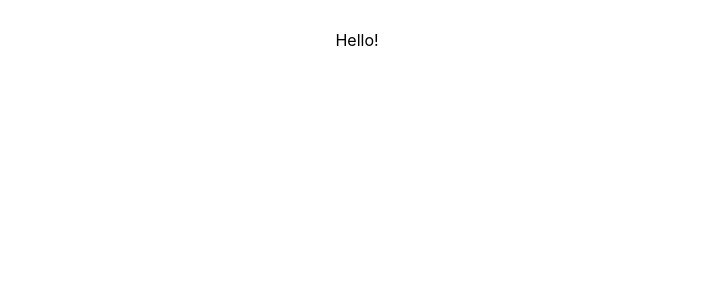
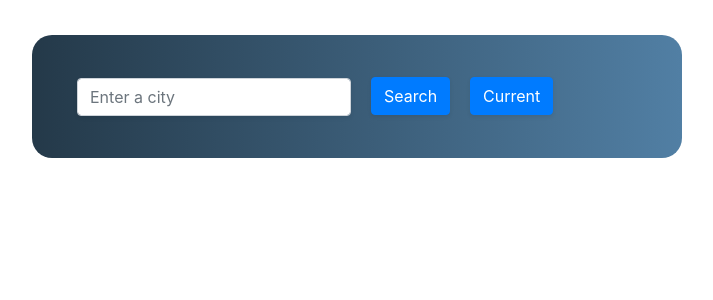
Before and after one commit to MireB/my-react-app, a React (Create React App) app: page / in a window 1280 px wide. Shown: the top 300 px of the page, without its empty margins (283-996 px from the left). Built offline with nearby package versions, Linux system fonts and the light colour scheme.

Commit message:
Created WeatherApp and Searching Tool

```diff
--- a/src/App.css
+++ b/src/App.css
@@ -1,38 +1,7 @@
 .App {
   text-align: center;
+  background-color: white;
+  max-width: 650px;
+  display: block;
+  margin: auto;
 }
-
-.App-logo {
-  height: 40vmin;
-  pointer-events: none;
-}
-
-@media (prefers-reduced-motion: no-preference) {
-  .App-logo {
-    animation: App-logo-spin infinite 20s linear;
-  }
-}
-
-.App-header {
-  background-color: white;
-  min-height: 100vh;
-  display: flex;
-  flex-direction: column;
-  align-items: center;
-  justify-content: center;
-  font-size: calc(10px + 2vmin);
-  color: white;
-}
-
-.App-link {
-  color: #61dafb;
-}
-
-@keyframes App-logo-spin {
-  from {
-    transform: rotate(0deg);
-  }
-  to {
-    transform: rotate(360deg);
-  }
-}
--- a/src/App.js
+++ b/src/App.js
@@ -1,5 +1,6 @@
 import "./App.css";
 import WeatherApp from "./WeatherApp";
+import "bootstrap/dist/css/bootstrap.min.css";
 
 function App() {
   return (
--- /dev/null
+++ b/src/SearchingTool.css
@@ -0,0 +1,12 @@
+.form-inline {
+  text-align: center;
+  padding-left: 30px;
+  padding-right: 30px;
+  margin-top: 25px;
+  margin-bottom: 25px;
+}
+
+.btn {
+  margin-left: 20px;
+  margin-top: 7px;
+}
--- /dev/null
+++ b/src/SearchingTool.js
@@ -0,0 +1,29 @@
+import React from "react";
+
+import "./SearchingTool.css";
+
+function SearchingTool() {
+  return (
+    <div className="SearchingTool">
+      <form className="form-inline">
+        <input
+          type="search"
+          className="form-control shadow-sm"
+          placeholder="Enter a city"
+          size="20"
+        />
+        <button type="submit" className="btn btn-primary mb-2 shadow-sm">
+          Search
+        </button>
+        <button
+          type="submit"
+          className="btn btn-primary mb-2 shadow-sm currentLocation"
+        >
+          Current
+        </button>
+      </form>
+    </div>
+  );
+}
+
+export default SearchingTool;
--- a/src/WeatherApp.css
+++ b/src/WeatherApp.css
@@ -1,4 +1,9 @@
 .container {
-  text-align: center;
-  padding-top: 30px;
+  display: block;
+  margin: auto;
+  max-width: 500px;
+  background-image: linear-gradient(to right, #243949 0%, #517fa4 100%);
+  padding: 10px 10px 10px 10px;
+  border-radius: 20px;
+  margin-top: 35px;
 }
--- a/src/WeatherApp.js
+++ b/src/WeatherApp.js
@@ -1,8 +1,14 @@
 import React from "react";
+import SearchingTool from "./SearchingTool";
+
 import "./WeatherApp.css";
 
 function WeatherApp() {
-  return <div className="container">Hello!</div>;
+  return (
+    <div className="container">
+      <SearchingTool />
+    </div>
+  );
 }
 
 export default WeatherApp;
```
Also changed, not shown: 1 other file (tests, documents, lock files or other folders).
